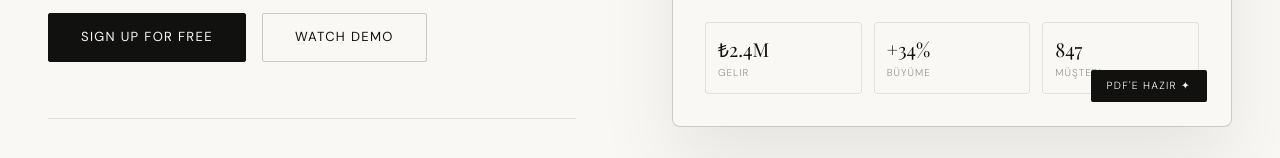
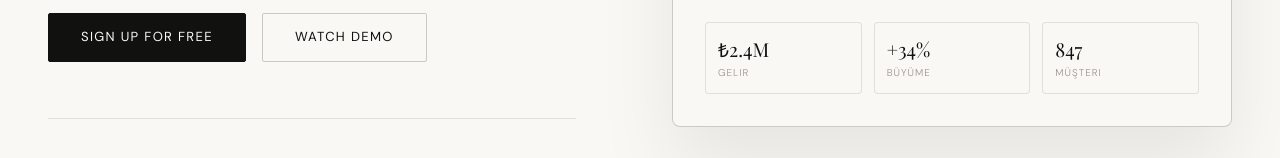
Before and after one commit to gorkemcetinn/auradata, a Next.js app: page / in a window 1280 px wide. Shown: the part 506-664 px from the top of the page. Built offline with nearby package versions, Linux system fonts and the light colour scheme; no server answers; a web font is replaced by a local one.

Commit message:
feat: implement landing page layout and visual identity for application

```diff
--- a/app/page.tsx
+++ b/app/page.tsx
@@ -907,7 +907,6 @@ export default function AuraDataLandingPage() {
                     <span className="mockup-metric-label">Müşteri</span>
                   </div>
                 </div>
-                <div className="floating-tag">PDF'e hazır ✦</div>
               </div>
             </div>
           </div>
```
